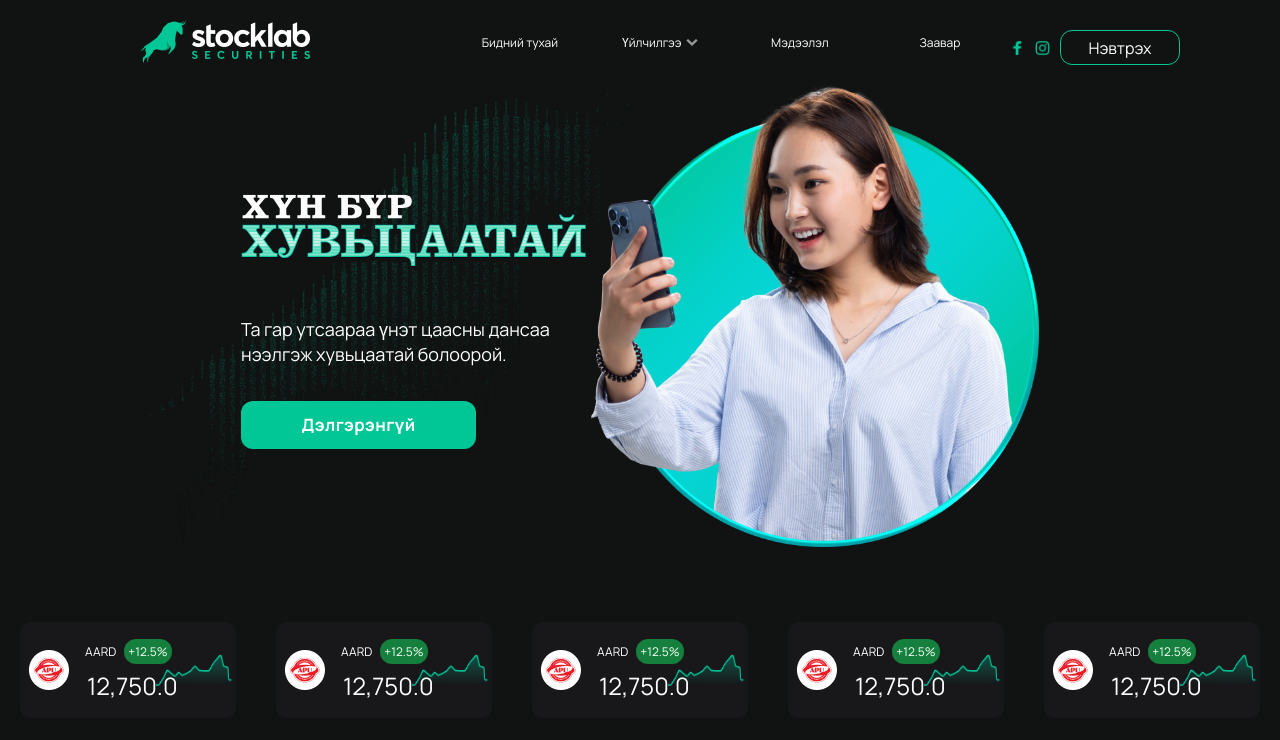
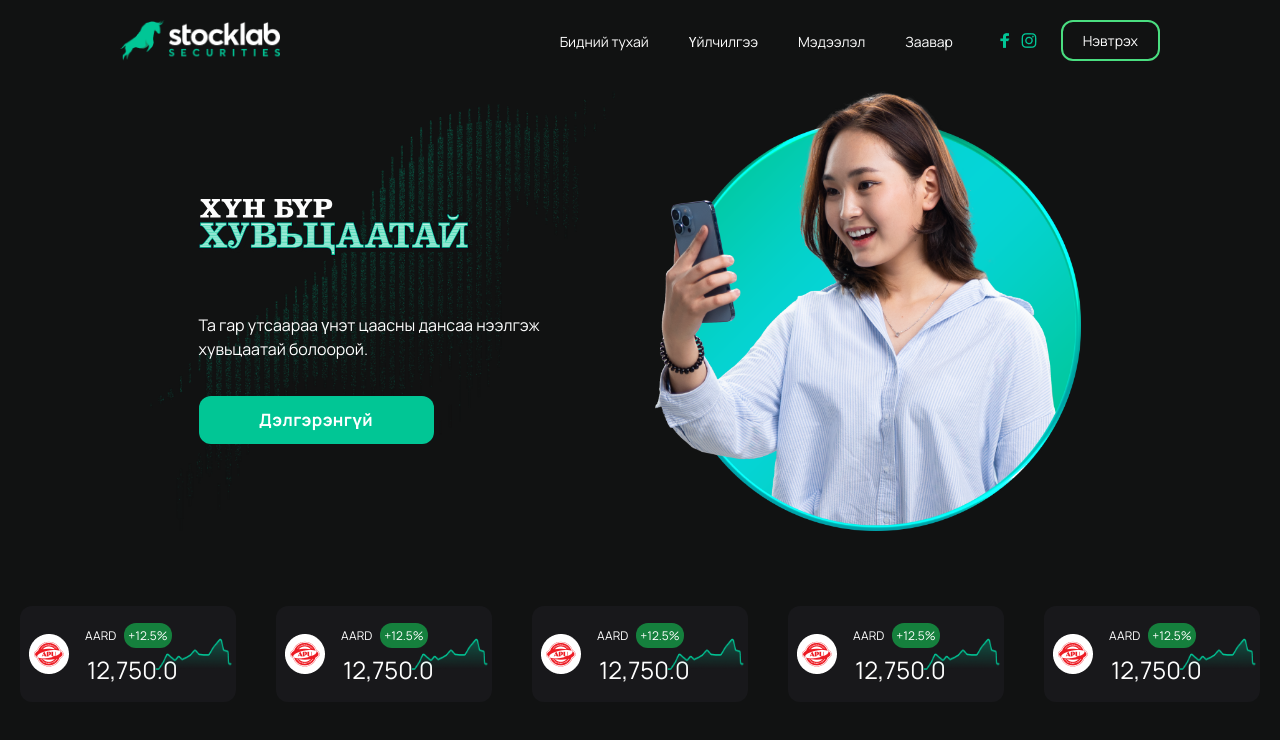
Before and after one commit to dulgx/stocklab-main, a React (Vite) app: page / in a window 1280 px wide. Shown: the top 740 px of the page. Built offline with nearby package versions, Linux system fonts and the light colour scheme.

Commit message:
tailwind responsive

```diff
--- a/src/pages/HeroComponent.jsx
+++ b/src/pages/HeroComponent.jsx
@@ -6,16 +6,24 @@ import FooterPartnersComponent from "./FooterPartnersComponent";
 const HeroComponent = () => {
   return (
     <>
-      <div className="  flex flex-col justify-evenly">
-        <section className="hero-section">
-          <div className="hero-text">
-            <img src={Huvitsaatai} alt="huvitsaatai" id="Huvitsaatai" />
-            <p>
+      <div className="flex flex-col justify-between">
+        <section className="hero-section flex justify-center">
+          <div className="hero-text lg:grid lg:place-items-center">
+            <img
+              src={Huvitsaatai}
+              alt="huvitsaatai"
+              className=" w-3/5 sm:w-3/5 lg:w-4/5"
+            />
+            <p className="sm:text-xs sm:w-60 xl:text-center w-96">
               Та гар утсаараа үнэт цаасны дансаа нээлгэж хувьцаатай болоорой.
             </p>
             <button>Дэлгэрэнгүй</button>
           </div>
-          <img src={heroPerson} alt="hero-person" id="HeroPerson" />
+          <img
+            src={heroPerson}
+            alt="hero-person"
+            className="sm:w-1/2 lg:w-2/5  w-1/3"
+          />
         </section>
         <MarketCard />
       </div>
--- a/src/pages/MarketCard.jsx
+++ b/src/pages/MarketCard.jsx
@@ -38,22 +38,22 @@ const MarketCard = () => {
 
   return (
     <div className="flex overflow-visible ">
-      {data.map((data) => {
+      {data.map((stockData, index) => {
         return (
-          <div className="card-frame w-full overflow-hidden">
-            <div className=" flex bg-zinc-900 text-white justify-center items-center rounded-xl w-80 h-24 overflow-hidden m-5">
+          <div className="card-frame w-full overflow-hidden" key={index}>
+            <div className="flex bg-zinc-900 text-white justify-center items-center rounded-xl w-80 h-24 overflow-hidden m-5">
               <div className="flex items-center h-full">
                 <img src={stockLogo} alt="stock-logo" className="m-2" />
                 <div className="m-2 h-full items-center flex flex-col justify-center">
                   <div>
-                    <span className=" text-xs font-poppins ">
-                      {data.stockName}
+                    <span className="text-xs font-poppins">
+                      {stockData.stockName}
                     </span>
-                    <span className=" bg-green-700 m-2 rounded-xl p-1 text-xs">
-                      {data.stockUp}
+                    <span className="bg-green-700 m-2 rounded-xl p-1 text-xs">
+                      {stockData.stockUp}
                     </span>
                   </div>
-                  <span className=" text-2xl mt-2">{data.stockPrice}</span>
+                  <span className="text-2xl mt-2">{stockData.stockPrice}</span>
                 </div>
               </div>
               <div className="h-8 justify-center flex m-1">
--- a/src/pages/Navigation.jsx
+++ b/src/pages/Navigation.jsx
@@ -15,44 +15,47 @@ const Navigation = () => {
 
   return (
     <nav>
-      <div className="nav-elements flex flex-row m-5 w-full justify-between">
-        <div>
+      <div className="nav-elements flex flex-row w-full py-5 justify-between lg:grid lg:place-items-center">
+        <div className=" ">
           <NavLink to="/">
             {" "}
-            <img id="StocklabLogo" src={stocklabLogo} alt="stocklab-logo" />
+            <img src={stocklabLogo} alt="stocklab-logo" className=" w-40" />
           </NavLink>
         </div>
 
-        <div>
-          <ul className="nav-link-container">
-            <li>
-              <NavLink to="aboutus">Бидний тухай</NavLink>
-            </li>
-            <li>
-              <NavLink to="/services">
-                <div className="flex">
-                  Үйлчилгээ{" "}
-                  <img src={down} alt="down" id="DownVector" className="mt-1" />
-                </div>
+        <div className=" lg:hidden gap-5 justify-center content-center">
+          <ul className=" text-white flex items-center">
+            <li className=" mx-5">
+              <NavLink to="aboutus" key={1}>
+                <span className="text-sm">Бидний тухай</span>
               </NavLink>
             </li>
-            <li>
-              <NavLink to="/news">Мэдээлэл</NavLink>
+            <li className=" mx-5">
+              <NavLink to="/services" key={2}>
+                <span className="text-sm">Үйлчилгээ</span>
+              </NavLink>
             </li>
-            <li>
-              <NavLink to="/instructions">Заавар</NavLink>
+            <li className=" mx-5">
+              <NavLink to="/news" className="text-sm key={3}">
+                <span className="text-sm">Мэдээлэл</span>
+              </NavLink>
+            </li>
+            <li className=" mx-5">
+              <NavLink to="/instructions" key={4}>
+                <span className="text-sm">Заавар</span>
+              </NavLink>
             </li>
           </ul>
 
-          <div className="social-links">
-            <a href="#">
+          <div className="flex justify-center items-center">
+            <a href="#" className="mx-1">
               <img
                 className="social-logo"
                 src={facebookLogo}
                 alt="facebook-logo"
               />
             </a>
-            <a href="#">
+            <a href="#" className="mx-1">
               <img
                 className="social-logo"
                 src={instaLogo}
@@ -60,7 +63,9 @@ const Navigation = () => {
               />
             </a>
           </div>
-          <button id="LoginButton">Нэвтрэх</button>
+          <button className="text-white text-sm border-2  border-green-400 px-5 rounded-xl">
+            Нэвтрэх
+          </button>
         </div>
       </div>
     </nav>
--- a/src/styles/styles.scss
+++ b/src/styles/styles.scss
@@ -29,30 +29,6 @@ nav {
       font-size: 14px;
       font-weight: 400;
       line-height: 19.12px;
-    }
-  }
-
-  ul {
-    display: flex;
-
-    li {
-      display: flex;
-      justify-content: center;
-      align-items: center;
-      width: 140px;
-    }
-
-    a {
-      text-decoration: none;
-      color: $white;
-      font-size: 12px;
-      font-weight: 400;
-      cursor: pointer;
-    }
-
-    #DownVector {
-      margin-left: 5px;
-      height: 8px;
     }
   }
 
@@ -100,14 +76,6 @@ nav {
 
     img {
       height: 100px;
-      background-color: transparent;
-    }
-
-    p {
-      font-size: 18px;
-      font-weight: 400;
-      width: 350px;
-      line-height: 24.59px;
       background-color: transparent;
     }
 
--- a/tailwind.config.js
+++ b/tailwind.config.js
@@ -6,6 +6,22 @@ export default {
       center: true,
     },
     extend: {},
+    screens: {
+      "2xl": { max: "1535px" },
+      // => @media (max-width: 1535px) { ... }
+
+      xl: { max: "1279px" },
+      // => @media (max-width: 1279px) { ... }
+
+      lg: { max: "1023px" },
+      // => @media (max-width: 1023px) { ... }
+
+      md: { max: "767px" },
+      // => @media (max-width: 767px) { ... }
+
+      sm: { max: "639px" },
+      // => @media (max-width: 639px) { ... }
+    },
   },
   plugins: [],
 };
```
Also changed, not shown: src/pages/FooterPartnersComponent.jsx (+93 -37 lines).
